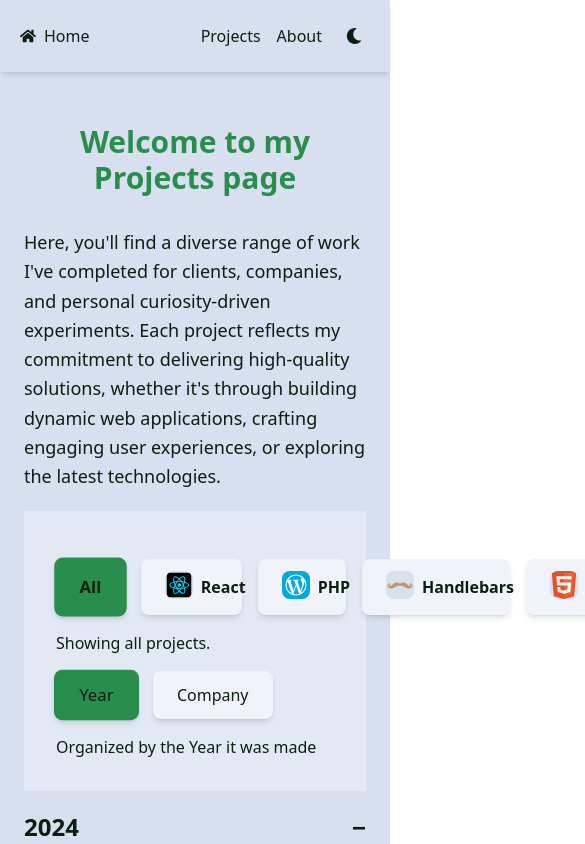
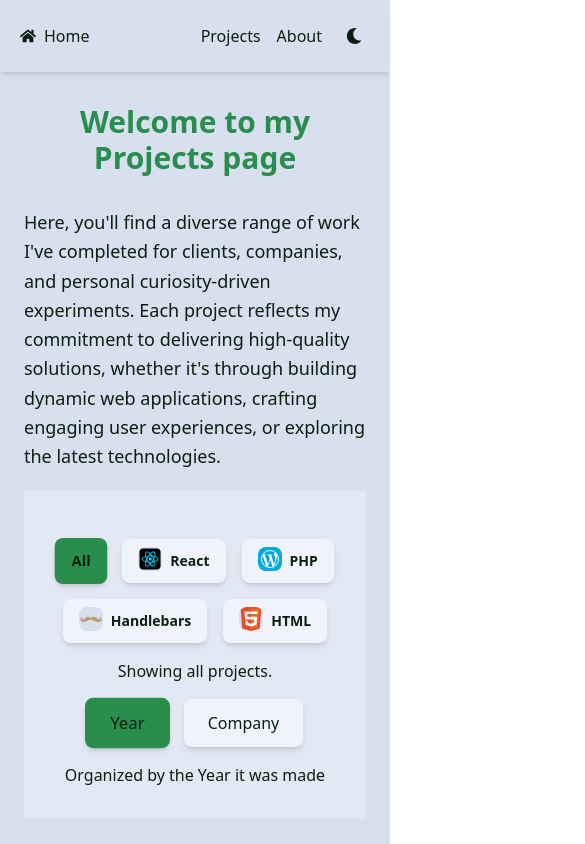
Before and after one commit to Teser301/portfolio-tailwind, a React app: page /projects in a window 390 px wide. Shown: the top 844 px of the page, 585 px wide, since content can reach past the window. Built offline with nearby package versions, Linux system fonts and the light colour scheme; the HTML template or start-up script is replaced by a standard one.

Commit message:
refactor: mobile view

```diff
--- a/src/components/ProjectPage/FilterButton.tsx
+++ b/src/components/ProjectPage/FilterButton.tsx
@@ -4,16 +4,17 @@ import { filters } from "../../data/filterData";
 
 const FilterButton: React.FC = () => {
   const { activeFilter, setActiveFilter } = useContext(FilterContext)!;
+
   return (
     <>
-      <div className="flex gap-4 my-4">
+      <div className="flex flex-wrap gap-4 my-4 justify-center md:justify-start">
         {filters.map((filter) => (
           <button
             key={filter.name}
-            className={`flex gap-2 items-center  px-6 py-3 rounded-lg shadow-md transition-transform duration-200 transform hover:scale-105 hover:shadow-lg ${
+            className={`flex gap-2 items-center px-4 py-2 rounded-lg shadow-md transition-transform duration-200 transform hover:scale-105 hover:shadow-lg ${
               activeFilter === filter.name
                 ? "bg-primary scale-105"
-                : "bg-backgroundSecondary "
+                : "bg-backgroundSecondary"
             }`}
             onClick={() => setActiveFilter(filter.name)}
           >
@@ -21,14 +22,16 @@ const FilterButton: React.FC = () => {
               <img
                 src={filter.icon}
                 alt={filter.name}
-                className="w-7 h-7 mb-1 bg-background rounded-lg"
+                className="w-6 h-6 mb-1 bg-background rounded-lg"
               />
             )}
-            <span className="font-semibold">{filter.name}</span>
+            <span className="font-semibold text-sm md:text-base">
+              {filter.name}
+            </span>
           </button>
         ))}
       </div>
-      <p className="mt-4">
+      <p className="mt-4 text-center md:text-left">
         {filters.find((filter) => filter.name === activeFilter)?.description}
       </p>
     </>
--- a/src/components/ProjectPage/OptionButton.tsx
+++ b/src/components/ProjectPage/OptionButton.tsx
@@ -6,7 +6,7 @@ const OptionButton: React.FC = () => {
   const viewOptions = ["Year", "Company"];
   return (
     <>
-      <div className="flex gap-4  my-4">
+      <div className="flex gap-4 my-4 justify-center md:justify-start">
         {viewOptions.map((option) => (
           <button
             key={option}
@@ -21,7 +21,7 @@ const OptionButton: React.FC = () => {
           </button>
         ))}
       </div>
-      <p className="mt-4">
+      <p className="mt-4 text-center md:text-left">
         {activeViewOption === "Year"
           ? "Organized by the Year it was made"
           : activeViewOption === "Company"
--- a/src/pages/AboutPage.tsx
+++ b/src/pages/AboutPage.tsx
@@ -3,7 +3,8 @@ import AboutContent from "../components/AboutPage/AboutContent";
 
 function About() {
   return (
-    <div className="flex flex-col items-center justify-center">
+    <div className=" items-center justify-center">
+      <div className="max-w-[1440px] mx-auto px-6 flex flex-col">
         <AboutContent
           title="About Me"
           imgSrc="https://via.placeholder.com/150"
@@ -14,9 +15,10 @@ function About() {
           title="Biography"
           description="I was born in Tallinn, Estonia, and have always been surrounded by technology. From getting my first computer at the age of 7 to mastering the art of 'Googling' by age 9, tech has been a constant presence in my life. Despite my early interest, I never thought I'd pursue a career in programming. However, after sitting in a programming course at Tallinn Polytechnic, it became a turning point for me. It made me realize how simple this all is to me and watching my fellow students struggle with concepts like binary or AND/OR signals made me realize that this is my purpose. So, I immediately got into a internship at Webshark after re-rolling my course to Multimedia. You can see more of it in my timeline."
         />
+      </div>
 
       <Timeline />
-
+      <div className="max-w-[1440px] mx-auto px-6 flex flex-col">
         <AboutContent
           title="Hobbies"
           description="I think like most people, we enjoy surrounding ourselves in new and exciting hobbies, at least this is the case of me as I want to basically 'learn' everything, but we don't have all the time in the world, so my hobbies won't surprise you. As you'd expect, Coding is one of them. I spend my time either building web projects to suit my needs or work on game projects so that I can learn real coding. Other hobbies also include drawing, mostly in digital media. I also have a few smaller hobbies I try to keep track of, such as 3D modeling and to a lesser extent, making music (though not much is done on that front)."
@@ -27,6 +29,7 @@ function About() {
           description="While front-end development is my current focus, I want to deepen my expertise in more complex areas of programming. Front-end work is rewarding but can sometimes feel straightforward. I'd like to solve challenges rather than build the same UI over and over. There's a unique satisfaction in tackling difficult tasks and seeing them through to completion, and that's the path I want to explore."
         />
       </div>
+    </div>
   );
 }
 
--- a/src/pages/ProjectPage.tsx
+++ b/src/pages/ProjectPage.tsx
@@ -40,7 +40,7 @@ const Portfolio: React.FC = () => {
   };
 
   return (
-    <div className="max-w-[1440px] mx-auto min-h-screen px-6 py-5 flex flex-col">
+    <div className="max-w-[1440px] mx-auto min-h-screen px-6 flex flex-col">
       <ProjectIntro />
       <div className="bg-backgroundPrimary  my-5 p-8">
         <FilterButton />
```
Lines whose indentation alone changed are shown as unchanged.
